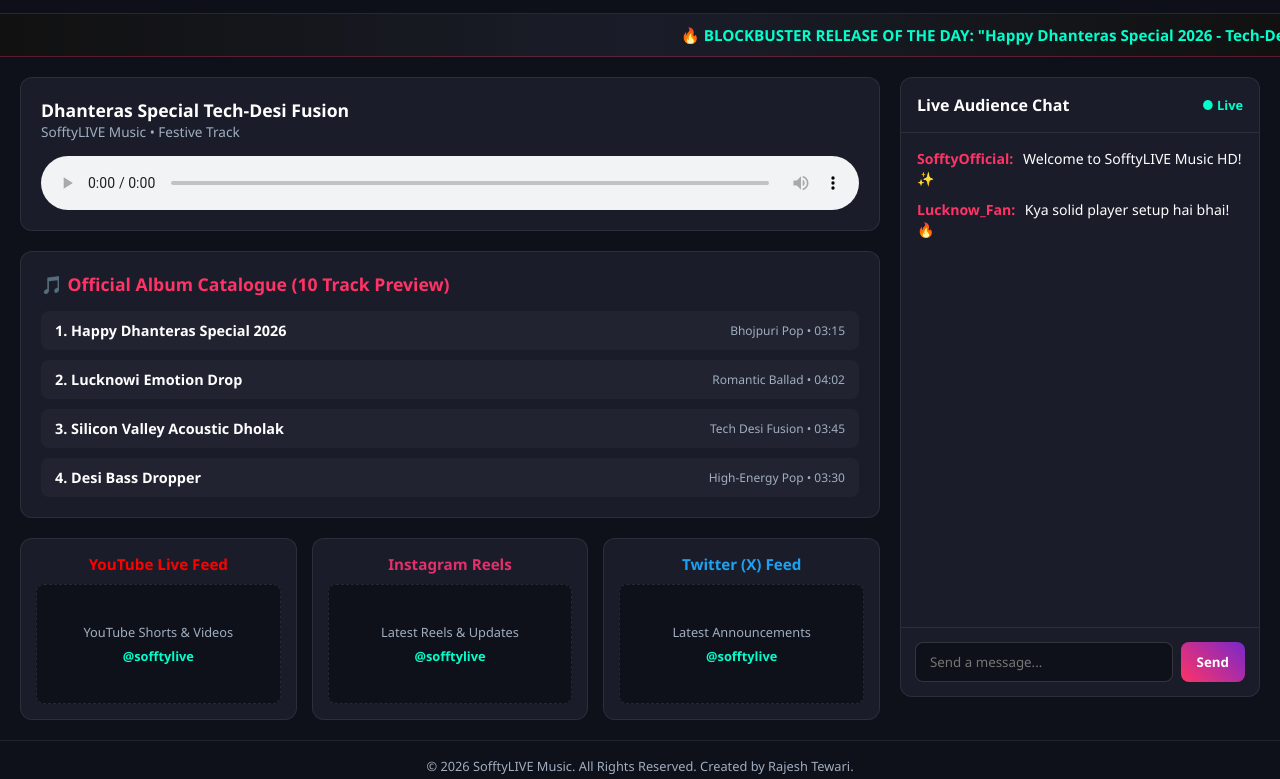
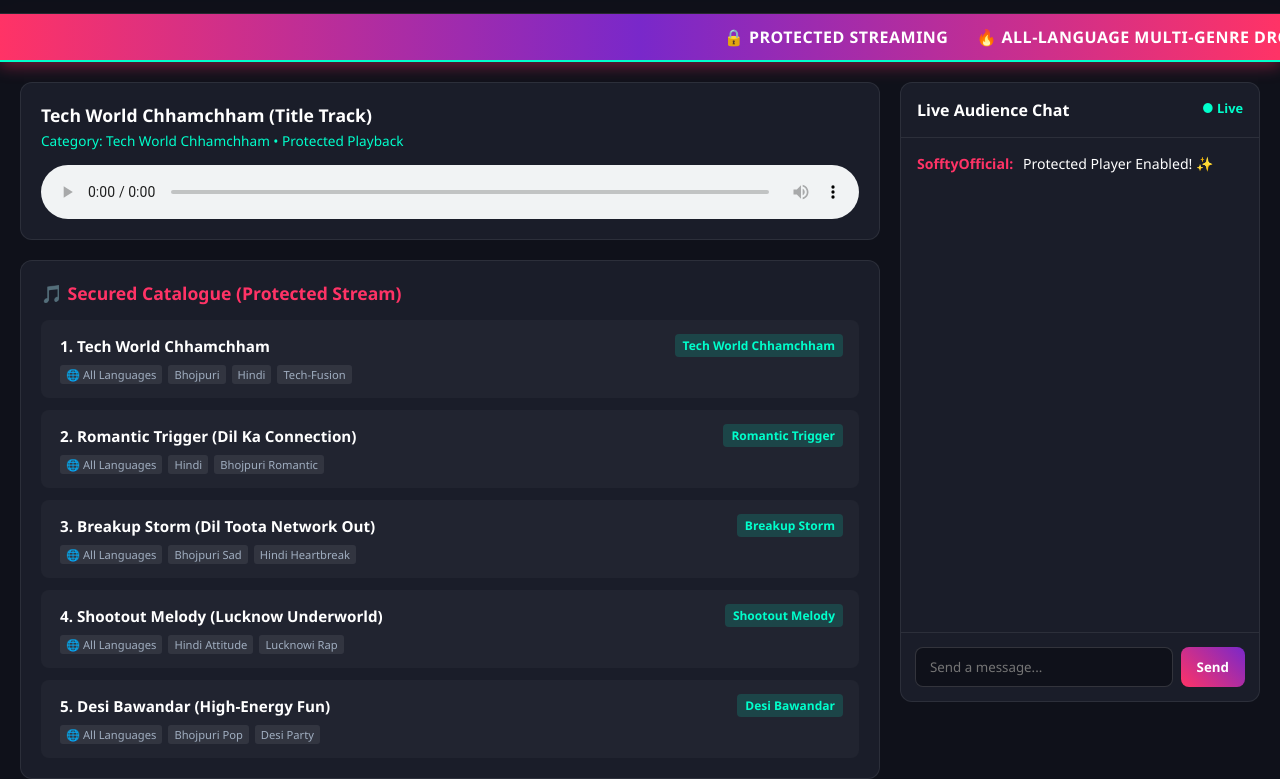
Before and after one commit to rkttt/sofftylivemusic, a plain HTML site: page index.html in a window 1280 px wide. Shown: the part 52-831 px from the top of the page. Drawn offline with Linux system fonts and the light colour scheme.

Commit message:
Update index.html

```diff
--- a/index.html
+++ b/index.html
@@ -15,11 +15,16 @@
             --accent: #00ffcc;
         }
 
+        /* Prevent Text & Media Selection */
         * {
             margin: 0;
             padding: 0;
             box-sizing: border-box;
             font-family: 'Segoe UI', system-ui, -apple-system, sans-serif;
+            -webkit-user-select: none;
+            -moz-user-select: none;
+            -ms-user-select: none;
+            user-select: none;
         }
 
         body {
@@ -50,9 +55,6 @@
             background: linear-gradient(45deg, var(--primary), var(--secondary));
             -webkit-background-clip: text;
             -webkit-text-fill-color: transparent;
-            display: flex;
-            align-items: center;
-            gap: 8px;
         }
 
         .tagline {
@@ -62,27 +64,31 @@
             padding-left: 10px;
         }
 
-        /* 4. Moving Banner (Marquee) */
-        .marquee-container {
-            background: linear-gradient(90deg, #111, var(--card-bg), #111);
-            border-bottom: 1px solid rgba(255, 51, 102, 0.3);
+        /* Blockbuster Marquee Banner */
+        .marquee-wrapper {
+            background: linear-gradient(90deg, #ff3366, #7928ca, #ff3366);
+            color: #ffffff;
             overflow: hidden;
             white-space: nowrap;
-            padding: 10px 0;
+            padding: 12px 0;
+            box-shadow: 0 4px 15px rgba(255, 51, 102, 0.4);
+            border-bottom: 2px solid var(--accent);
         }
 
-        .marquee-text {
+        .marquee-content {
             display: inline-block;
+            white-space: nowrap;
             padding-left: 100%;
-            animation: marquee 25s linear infinite;
-            font-weight: 600;
-            color: var(--accent);
-            font-size: 0.95rem;
+            animation: scroll-left 20s linear infinite;
+            font-weight: 700;
+            font-size: 1rem;
+            letter-spacing: 0.5px;
+            text-transform: uppercase;
         }
 
-        @keyframes marquee {
-            0% { transform: translate(0, 0); }
-            100% { transform: translate(-100%, 0); }
+        @keyframes scroll-left {
+            0% { transform: translateX(0%); }
+            100% { transform: translateX(-100%); }
         }
 
         /* Main Container Layout */
@@ -98,19 +104,16 @@
         }
 
         @media (max-width: 968px) {
-            .container {
-                grid-template-columns: 1fr;
-            }
+            .container { grid-template-columns: 1fr; }
         }
 
-        /* Left Main Panel */
         .main-panel {
             display: flex;
             flex-direction: column;
             gap: 20px;
         }
 
-        /* 2. Audio Player Component */
+        /* Secured Audio Player Component */
         .audio-player-card {
             background: var(--card-bg);
             border-radius: 12px;
@@ -121,12 +124,6 @@
             gap: 15px;
         }
 
-        .player-info {
-            display: flex;
-            justify-content: space-between;
-            align-items: center;
-        }
-
         .now-playing h3 {
             font-size: 1.1rem;
             color: var(--text-main);
@@ -134,7 +131,8 @@
 
         .now-playing p {
             font-size: 0.85rem;
-            color: var(--text-muted);
+            color: var(--accent);
+            margin-top: 4px;
         }
 
         audio {
@@ -143,7 +141,18 @@
             outline: none;
         }
 
-        /* 1. Song List / Playlist */
+        /* Hide download button in WebKit browsers */
+        audio::-internal-media-controls-download-button {
+            display: none;
+        }
+        audio::-webkit-media-controls-enclosure {
+            overflow: hidden;
+        }
+        audio::-webkit-media-controls-panel {
+            width: calc(100% + 30px);
+        }
+
+        /* Playlist Section */
         .playlist-card {
             background: var(--card-bg);
             border-radius: 12px;
@@ -161,35 +170,61 @@
             list-style: none;
             display: flex;
             flex-direction: column;
-            gap: 10px;
+            gap: 12px;
         }
 
         .song-item {
             display: flex;
-            justify-content: space-between;
-            align-items: center;
-            padding: 10px 14px;
+            flex-direction: column;
+            gap: 8px;
+            padding: 14px 16px;
             background: rgba(255, 255, 255, 0.03);
             border-radius: 8px;
             cursor: pointer;
             transition: 0.2s ease;
+            border-left: 3px solid transparent;
         }
 
         .song-item:hover {
             background: rgba(255, 51, 102, 0.15);
+            border-left-color: var(--primary);
+        }
+
+        .song-header {
+            display: flex;
+            justify-content: space-between;
+            align-items: center;
         }
 
         .song-title {
-            font-size: 0.9rem;
+            font-size: 0.95rem;
             font-weight: 600;
         }
 
-        .song-meta {
+        .song-category {
             font-size: 0.75rem;
-            color: var(--text-muted);
+            background: rgba(0, 255, 204, 0.15);
+            color: var(--accent);
+            padding: 3px 8px;
+            border-radius: 4px;
+            font-weight: 600;
         }
 
-        /* 3. Live Social Windows */
+        .language-tags {
+            display: flex;
+            gap: 6px;
+            flex-wrap: wrap;
+        }
+
+        .lang-tag {
+            font-size: 0.7rem;
+            background: rgba(255, 255, 255, 0.08);
+            color: var(--text-muted);
+            padding: 2px 6px;
+            border-radius: 3px;
+        }
+
+        /* Social Windows */
         .social-grid {
             display: grid;
             grid-template-columns: repeat(3, 1fr);
@@ -197,9 +232,7 @@
         }
 
         @media (max-width: 768px) {
-            .social-grid {
-                grid-template-columns: 1fr;
-            }
+            .social-grid { grid-template-columns: 1fr; }
         }
 
         .social-box {
@@ -210,22 +243,9 @@
             text-align: center;
         }
 
-        .social-box h4 {
-            font-size: 0.95rem;
-            margin-bottom: 10px;
-            display: flex;
-            align-items: center;
-            justify-content: center;
-            gap: 6px;
-        }
-
-        .social-box.youtube h4 { color: #ff0000; }
-        .social-box.instagram h4 { color: #e1306c; }
-        .social-box.twitter h4 { color: #1da1f2; }
-
         .social-preview {
             background: var(--bg-dark);
-            height: 120px;
+            height: 100px;
             border-radius: 8px;
             display: flex;
             flex-direction: column;
@@ -233,7 +253,6 @@
             align-items: center;
             font-size: 0.8rem;
             color: var(--text-muted);
-            border: 1px dashed rgba(255, 255, 255, 0.1);
         }
 
         .social-preview a {
@@ -243,7 +262,7 @@
             font-weight: bold;
         }
 
-        /* Sidebar / Live Chat */
+        /* Chat Sidebar */
         .chat-sidebar {
             background: var(--card-bg);
             border-radius: 12px;
@@ -259,7 +278,6 @@
             font-weight: bold;
             display: flex;
             justify-content: space-between;
-            align-items: center;
         }
 
         .chat-messages {
@@ -271,10 +289,7 @@
             gap: 12px;
         }
 
-        .chat-line {
-            font-size: 0.88rem;
-            line-height: 1.4;
-        }
+        .chat-line { font-size: 0.88rem; }
 
         .chat-user {
             font-weight: bold;
@@ -297,6 +312,8 @@
             border-radius: 8px;
             color: white;
             outline: none;
+            -webkit-user-select: text;
+            user-select: text;
         }
 
         .chat-input-area button {
@@ -319,92 +336,131 @@
         }
     </style>
 </head>
-<body>
+<body oncontextmenu="return false;">
 
     <!-- Header -->
     <header>
-        <div class="brand-logo">
-            SofftyLIVE Music HD
-        </div>
-        <div class="tagline">
-            Emotions Ka Taj Mahal - Lucknow
-        </div>
+        <div class="brand-logo">SofftyLIVE Music HD</div>
+        <div class="tagline">Emotions Ka Taj Mahal - Lucknow</div>
     </header>
 
-    <!-- Moving Marquee Banner -->
-    <div class="marquee-container">
-        <div class="marquee-text">
-            🔥 BLOCKBUSTER RELEASE OF THE DAY: "Happy Dhanteras Special 2026 - Tech-Desi Fusion" OUT NOW! || 🚀 NEXT DROP COMING TOMORROW AT 10 AM || 🎶 SOFFTYLIVE MUSIC HD - DISCOVER THE BEST BHOJPURI & DESI BEATS 🔥
+    <!-- Blockbuster Moving Banner -->
+    <div class="marquee-wrapper">
+        <div class="marquee-content">
+            🔒 PROTECTED STREAMING &nbsp;&nbsp;&nbsp;&nbsp; 🔥 ALL-LANGUAGE MULTI-GENRE DROPS OUT NOW! &nbsp;&nbsp;&nbsp;&nbsp; 🎶 SOFFTYLIVE MUSIC HD 🔥
         </div>
     </div>
 
-    <!-- Content -->
+    <!-- Main Container -->
     <div class="container">
-        <!-- Main Content -->
         <div class="main-panel">
 
-            <!-- Audio Player -->
+            <!-- Protected Audio Player -->
             <div class="audio-player-card">
                 <div class="player-info">
                     <div class="now-playing">
-                        <h3 id="currentSongTitle">Dhanteras Special Tech-Desi Fusion</h3>
-                        <p id="currentArtist">SofftyLIVE Music • Festive Track</p>
+                        <h3 id="currentSongTitle">Tech World Chhamchham (Title Track)</h3>
+                        <p id="currentArtist">Category: Tech World Chhamchham • Protected Playback</p>
                     </div>
                 </div>
-                <audio id="mainAudioControls" controls>
+                <!-- controlsList="nodownload" disables standard download options -->
+                <audio id="mainAudioControls" controls controlsList="nodownload" oncontextmenu="return false;">
                     <source src="https://www.soundhelix.com/examples/mp3/SoundHelix-Song-1.mp3" type="audio/mpeg">
-                    Your browser does not support the audio element.
+                    Browser does not support protected audio.
                 </audio>
             </div>
 
-            <!-- Song List / Playlist -->
+            <!-- Playlist -->
             <div class="playlist-card">
-                <h3>🎵 Official Album Catalogue (10 Track Preview)</h3>
+                <h3>🎵 Secured Catalogue (Protected Stream)</h3>
                 <ul class="song-list">
-                    <li class="song-item" onclick="playTrack('Dhanteras Special Tech-Desi Fusion', 'SofftyLIVE Music')">
-                        <span class="song-title">1. Happy Dhanteras Special 2026</span>
-                        <span class="song-meta">Bhojpuri Pop • 03:15</span>
+                    <li class="song-item" onclick="playTrack('Tech World Chhamchham', 'Tech World Chhamchham', 'https://www.soundhelix.com/examples/mp3/SoundHelix-Song-1.mp3')">
+                        <div class="song-header">
+                            <span class="song-title">1. Tech World Chhamchham</span>
+                            <span class="song-category">Tech World Chhamchham</span>
+                        </div>
+                        <div class="language-tags">
+                            <span class="lang-tag">🌐 All Languages</span>
+                            <span class="lang-tag">Bhojpuri</span>
+                            <span class="lang-tag">Hindi</span>
+                            <span class="lang-tag">Tech-Fusion</span>
+                        </div>
                     </li>
-                    <li class="song-item" onclick="playTrack('Lucknowi Emotion Drop', 'SofftyLIVE Music')">
-                        <span class="song-title">2. Lucknowi Emotion Drop</span>
-                        <span class="song-meta">Romantic Ballad • 04:02</span>
+
+                    <li class="song-item" onclick="playTrack('Romantic Trigger (Dil Ka Connection)', 'Romantic Trigger', 'https://www.soundhelix.com/examples/mp3/SoundHelix-Song-2.mp3')">
+                        <div class="song-header">
+                            <span class="song-title">2. Romantic Trigger (Dil Ka Connection)</span>
+                            <span class="song-category">Romantic Trigger</span>
+                        </div>
+                        <div class="language-tags">
+                            <span class="lang-tag">🌐 All Languages</span>
+                            <span class="lang-tag">Hindi</span>
+                            <span class="lang-tag">Bhojpuri Romantic</span>
+                        </div>
                     </li>
-                    <li class="song-item" onclick="playTrack('Silicon Valley Acoustic Dholak', 'SofftyLIVE Music')">
-                        <span class="song-title">3. Silicon Valley Acoustic Dholak</span>
-                        <span class="song-meta">Tech Desi Fusion • 03:45</span>
+
+                    <li class="song-item" onclick="playTrack('Breakup Storm (Dil Toota Network Out)', 'Breakup Storm', 'https://www.soundhelix.com/examples/mp3/SoundHelix-Song-3.mp3')">
+                        <div class="song-header">
+                            <span class="song-title">3. Breakup Storm (Dil Toota Network Out)</span>
+                            <span class="song-category">Breakup Storm</span>
+                        </div>
+                        <div class="language-tags">
+                            <span class="lang-tag">🌐 All Languages</span>
+                            <span class="lang-tag">Bhojpuri Sad</span>
+                            <span class="lang-tag">Hindi Heartbreak</span>
+                        </div>
                     </li>
-                    <li class="song-item" onclick="playTrack('Desi Bass Dropper', 'SofftyLIVE Music')">
-                        <span class="song-title">4. Desi Bass Dropper</span>
-                        <span class="song-meta">High-Energy Pop • 03:30</span>
+
+                    <li class="song-item" onclick="playTrack('Shootout Melody (Lucknow Underworld)', 'Shootout Melody', 'https://www.soundhelix.com/examples/mp3/SoundHelix-Song-4.mp3')">
+                        <div class="song-header">
+                            <span class="song-title">4. Shootout Melody (Lucknow Underworld)</span>
+                            <span class="song-category">Shootout Melody</span>
+                        </div>
+                        <div class="language-tags">
+                            <span class="lang-tag">🌐 All Languages</span>
+                            <span class="lang-tag">Hindi Attitude</span>
+                            <span class="lang-tag">Lucknowi Rap</span>
+                        </div>
+                    </li>
+
+                    <li class="song-item" onclick="playTrack('Desi Bawandar (High-Energy Fun)', 'Desi Bawandar', 'https://www.soundhelix.com/examples/mp3/SoundHelix-Song-5.mp3')">
+                        <div class="song-header">
+                            <span class="song-title">5. Desi Bawandar (High-Energy Fun)</span>
+                            <span class="song-category">Desi Bawandar</span>
+                        </div>
+                        <div class="language-tags">
+                            <span class="lang-tag">🌐 All Languages</span>
+                            <span class="lang-tag">Bhojpuri Pop</span>
+                            <span class="lang-tag">Desi Party</span>
+                        </div>
                     </li>
                 </ul>
             </div>
 
-            <!-- Social Live Windows -->
+            <!-- Social Media Windows -->
             <div class="social-grid">
-                <div class="social-box youtube">
-                    <h4>YouTube Live Feed</h4>
+                <div class="social-box">
+                    <h4 style="color: #ff0000;">YouTube Feed</h4>
                     <div class="social-preview">
-                        <span>YouTube Shorts & Videos</span>
+                        <span>Shorts & Videos</span>
                         <a href="https://youtube.com/@sofftylive" target="_blank">@sofftylive</a>
                     </div>
                 </div>
-                <div class="social-box instagram">
-                    <h4>Instagram Reels</h4>
+                <div class="social-box">
+                    <h4 style="color: #e1306c;">Instagram Feed</h4>
                     <div class="social-preview">
-                        <span>Latest Reels & Updates</span>
+                        <span>Latest Reels</span>
                         <a href="https://instagram.com/sofftylive" target="_blank">@sofftylive</a>
                     </div>
                 </div>
-                <div class="social-box twitter">
-                    <h4>Twitter (X) Feed</h4>
+                <div class="social-box">
+                    <h4 style="color: #1da1f2;">Twitter (X) Feed</h4>
                     <div class="social-preview">
-                        <span>Latest Announcements</span>
+                        <span>Announcements</span>
                         <a href="https://x.com/sofftylive" target="_blank">@sofftylive</a>
                     </div>
                 </div>
             </div>
-
         </div>
 
         <!-- Right Chat Panel -->
@@ -414,8 +470,7 @@
                 <span style="font-size: 0.8rem; color: #00ffcc;">● Live</span>
             </div>
             <div class="chat-messages" id="chatBox">
-                <div class="chat-line"><span class="chat-user">SofftyOfficial:</span> Welcome to SofftyLIVE Music HD! ✨</div>
-                <div class="chat-line"><span class="chat-user">Lucknow_Fan:</span> Kya solid player setup hai bhai! 🔥</div>
+                <div class="chat-line"><span class="chat-user">SofftyOfficial:</span> Protected Player Enabled! ✨</div>
             </div>
             <div class="chat-input-area">
                 <input type="text" id="msgInput" placeholder="Send a message..." onkeypress="checkEnter(event)">
@@ -430,6 +485,16 @@
     </footer>
 
     <script>
+        // Disable Keyboard Inspection Shortcuts
+        document.onkeydown = function(e) {
+            if(e.keyCode == 123) return false; // Block F12
+            if(e.ctrlKey && e.shiftKey && e.keyCode == 'I'.charCodeAt(0)) return false; // Ctrl+Shift+I
+            if(e.ctrlKey && e.shiftKey && e.keyCode == 'C'.charCodeAt(0)) return false; // Ctrl+Shift+C
+            if(e.ctrlKey && e.shiftKey && e.keyCode == 'J'.charCodeAt(0)) return false; // Ctrl+Shift+J
+            if(e.ctrlKey && e.keyCode == 'U'.charCodeAt(0)) return false; // Ctrl+U (View Source)
+            if(e.ctrlKey && e.keyCode == 'S'.charCodeAt(0)) return false; // Ctrl+S (Save Page)
+        };
+
         function sendMsg() {
             const input = document.getElementById('msgInput');
             const chatBox = document.getElementById('chatBox');
@@ -447,10 +512,11 @@
             if (e.key === 'Enter') sendMsg();
         }
 
-        function playTrack(title, artist) {
+        function playTrack(title, category, url) {
             document.getElementById('currentSongTitle').innerText = title;
-            document.getElementById('currentArtist').innerText = artist + ' • Playing Now';
+            document.getElementById('currentArtist').innerText = 'Category: ' + category + ' • Stream Locked';
             const audio = document.getElementById('mainAudioControls');
+            audio.src = url;
             audio.play();
         }
     </script>
```
